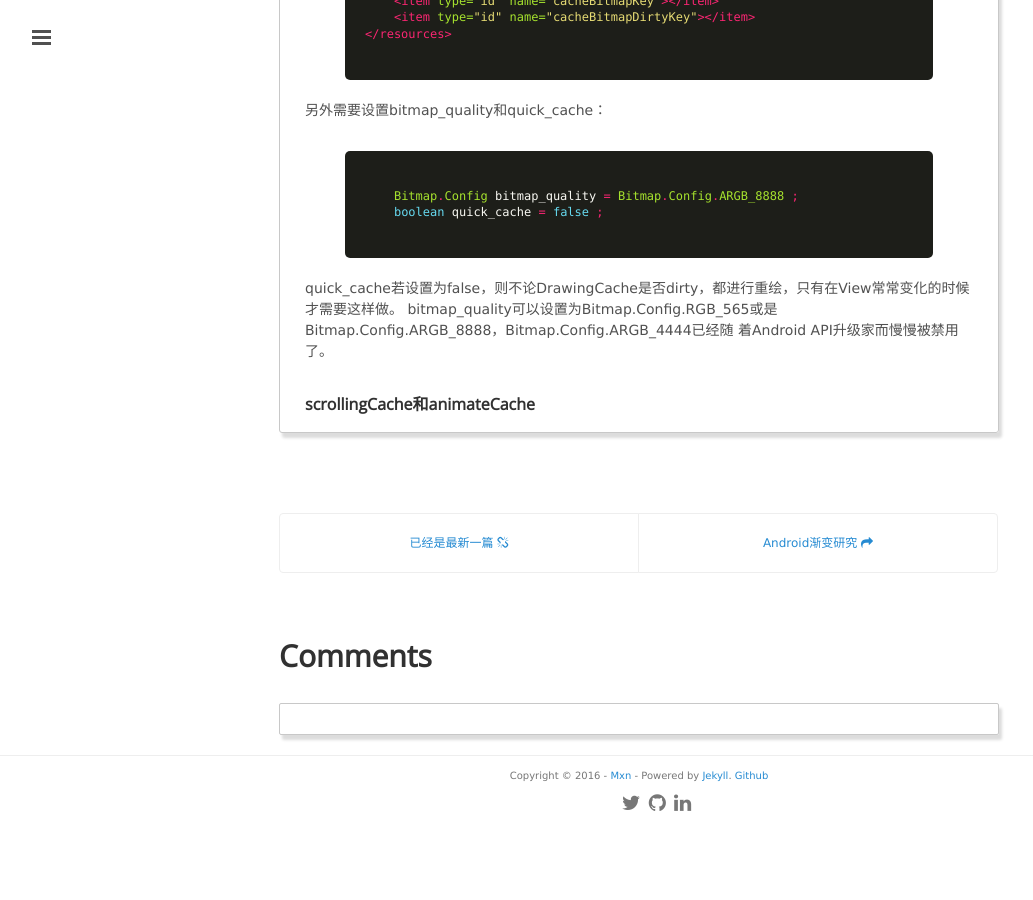
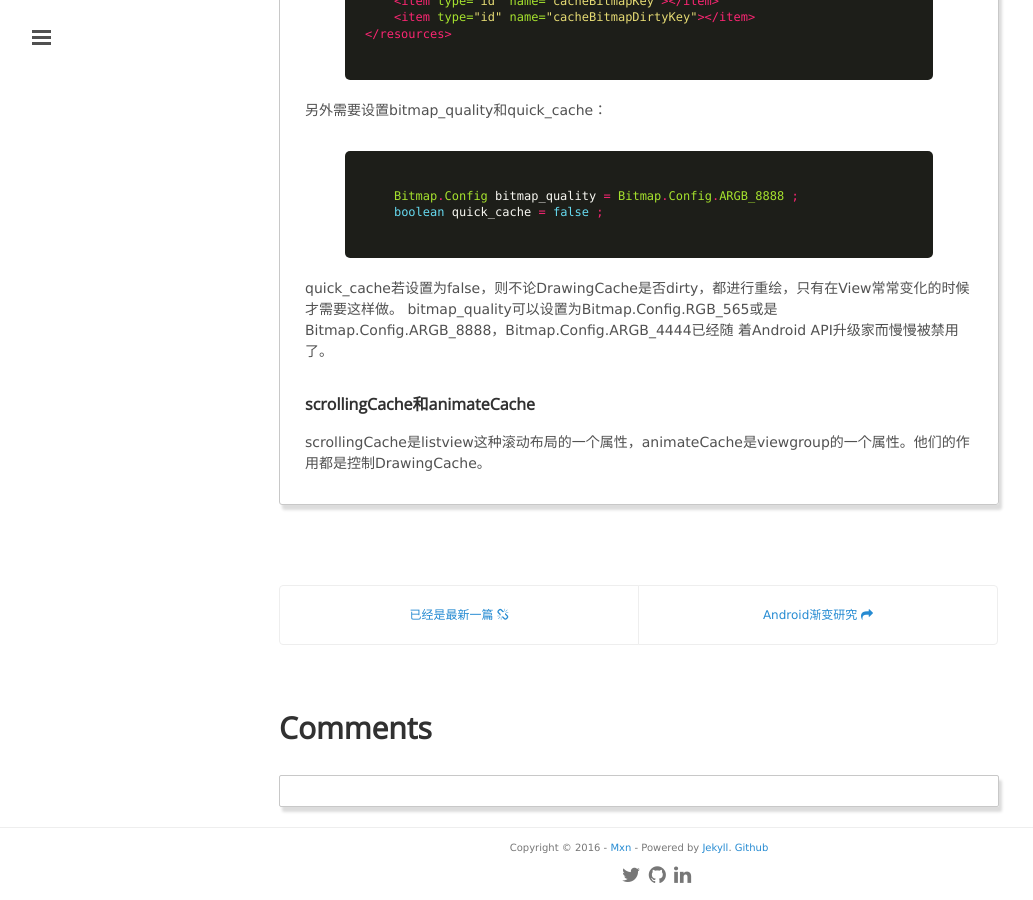
Before and after one commit to mxn21/mxn21.github.io, a Jekyll site: the page built from _posts/2016-1-5-DrawingCache解析.md, in a window 1280 px wide and 900 px high, scrolled down 6043 px. Shown: the whole window, without its empty margins (1-1034 px from the left). Built offline with Jekyll 4.4.1, drawn with Linux system fonts in a browser that asks for light colours; Markdown is read by kramdown in place of the engine named in the settings; comment, search, counter and statistics services are not loaded; before the commit the page ends 6871 px from its top, so only the background shows below that.

Commit message:
23432432

```diff
--- a/_posts/2016-1-5-DrawingCache解析.md
+++ b/_posts/2016-1-5-DrawingCache解析.md
@@ -265,4 +265,7 @@
 bitmap_quality可以设置为Bitmap.Config.RGB_565或是Bitmap.Config.ARGB_8888，Bitmap.Config.ARGB_4444已经随
 着Android API升级家而慢慢被禁用了。
 
+
 ### scrollingCache和animateCache
+
+scrollingCache是listview这种滚动布局的一个属性，animateCache是viewgroup的一个属性。他们的作用都是控制DrawingCache。
```
